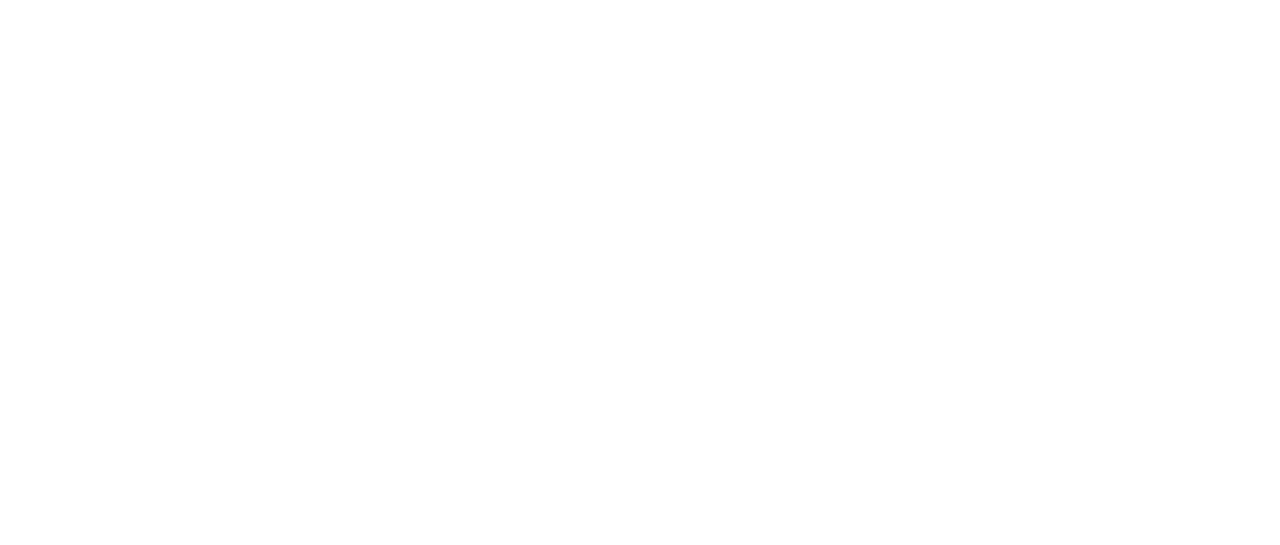
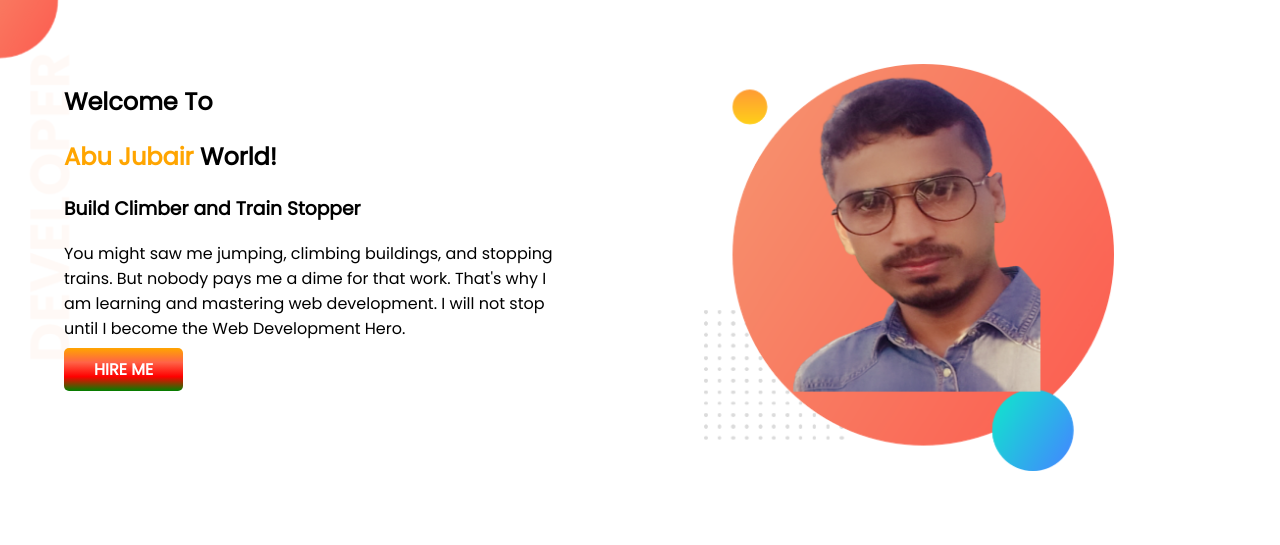
Before and after one commit to RJJubair42/first-portfolio, a plain HTML site: page index.html in a window 1280 px wide. Drawn offline with Linux system fonts and the light colour scheme.

Commit message:
top banner added

```diff
--- a/index.html
+++ b/index.html
@@ -1,13 +1,37 @@
 <!DOCTYPE html>
 <html lang="en">
-<head>
-    <meta charset="UTF-8">
-    <meta http-equiv="X-UA-Compatible" content="IE=edge">
-    <meta name="viewport" content="width=device-width, initial-scale=1.0">
+  <head>
+    <meta charset="UTF-8" />
+    <meta http-equiv="X-UA-Compatible" content="IE=edge" />
+    <meta name="viewport" content="width=device-width, initial-scale=1.0" />
     <title>Portfolio</title>
-    <link rel="stylesheet" href="style.css">
-</head>
-<body>
-
-</body>
+    <!--link google fonts-->
+    <link rel="preconnect" href="https://fonts.googleapis.com" />
+    <link rel="preconnect" href="https://fonts.gstatic.com" crossorigin />
+    <link
+      href="https://fonts.googleapis.com/css2?family=Poppins&display=swap"
+      rel="stylesheet"
+    />
+    <!-- link css-->
+    <link rel="stylesheet" href="style.css" />
+  </head>
+  <body>
+    <section class="sec">
+        <div class="study">
+            <h1>Welcome To</h1>
+            <h1><span class="header-tag">Abu Jubair</span> World!</h1>
+            <h3>Build Climber and Train Stopper</h3>
+            <p>
+              You might saw me jumping, climbing buildings, and stopping trains. But
+              nobody pays me a dime for that work. That's why I am learning and
+              mastering web development. I will not stop until I become the Web
+              Development Hero.
+            </p>
+            <a class="link-button" href="https://programminghero1.github.io/developer-portfolio/" target="_blank">HIRE ME</a>
+          </div>
+          <div class="study">
+              <img src="images/my-bg.png" alt="Jubair" />
+          </div>
+    </section>
+  </body>
 </html>
--- a/style.css
+++ b/style.css
@@ -0,0 +1,30 @@
+body{
+    font-family: 'Poppins', sans-serif;
+    margin: 0;
+}
+
+.header-tag{
+    color: #ffa500;
+}
+section{
+    display: flex;
+}
+.sec{
+    background-image: url(images/top-banner.png);
+    background-repeat: no-repeat;
+}
+.study{
+    width: 50%;
+    padding: 5%;
+}
+.study img{
+    width: 80%;
+}
+.link-button{
+    text-decoration: none;
+    padding: 10px 30px;
+    border-radius: 5px;
+    font-weight: 700;
+    color: #ffffff;
+    background-image: linear-gradient(orange,tomato,red,green);
+}
```
Also changed, not shown: images/dream-bg.png (added), images/exp-bg.png (added), images/my-bg.png (added), images/my-bg2.png (added), images/top-banner.png (added), 7 other files.
